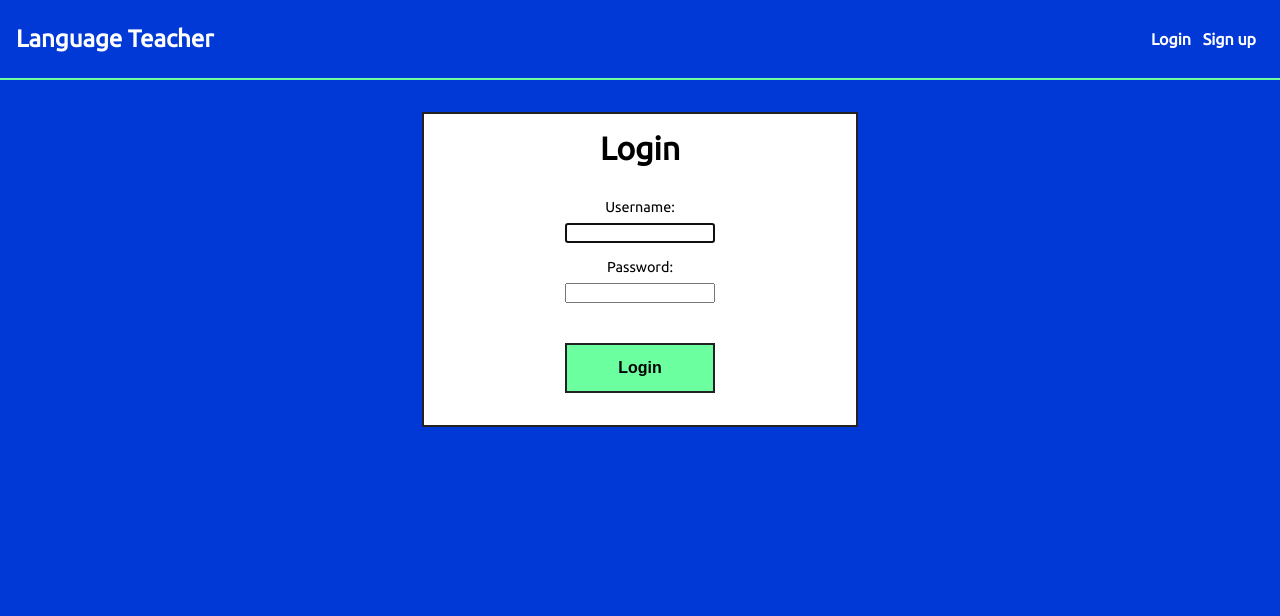
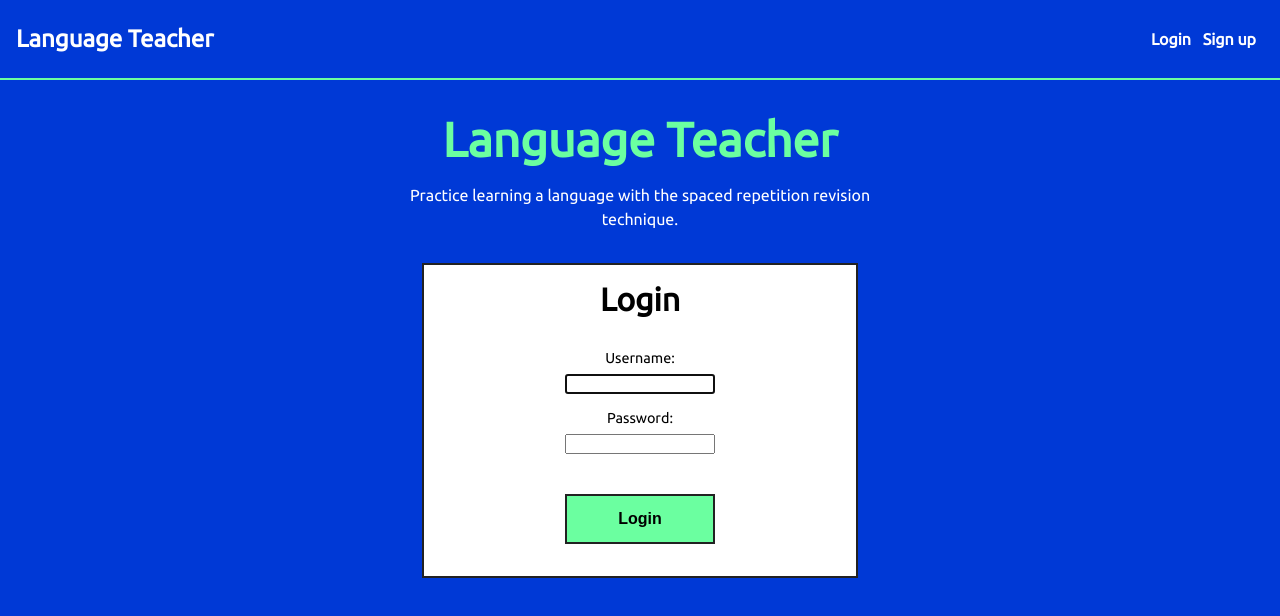
Before and after one commit to thinkful-ei-leopard/spaced-repetition-paul-matthew, a React (Create React App) app: page /login in a window 1280 px wide. Shown: the top 616 px of the page. Built offline with nearby package versions, Linux system fonts and the light colour scheme.

Commit message:
pre-deploy

```diff
--- a/src/components/AnswerForm/AnswerForm.js
+++ b/src/components/AnswerForm/AnswerForm.js
@@ -1,5 +1,6 @@
 import React, { Component } from 'react';
 import { Input, Label } from '../Form/Form';
+import { Link } from 'react-router-dom';
 import './AnswerForm.scss';
 import Button from '../Button/Button';
 import LanguageApiService from '../../services/language-api-service';
@@ -13,7 +14,7 @@ export class AnswerForm extends Component {
   handleAnswerSubmit = async (e) => {
     e.preventDefault();
     const { value } = this.state;
-    console.log(value);
+    this.setState({ value: '' });
     await LanguageApiService.postGuess(value).then((data) => {
       this.context.setAnswered(true);
       this.context.setAnswerData(data);
@@ -23,9 +24,7 @@ export class AnswerForm extends Component {
         this.context.setWordIncorrectCount(this.context.wordIncorrectCount + 1);
       }
       this.context.setTotalScore(data.totalScore);
-      this.setState({ value: '' });
     });
-
     this.props.submit(value);
   };
 
@@ -60,9 +59,9 @@ export class AnswerForm extends Component {
           <Button type="submit" className="answer-button">
             Submit
           </Button>
-          <Button className="skip-button" onClick={this.handleSkip}>
-            Try Later
-          </Button>
+          <Link to="/">
+            <Button className="skip-button">Try Later</Button>
+          </Link>
         </div>
       </form>
     );
--- a/src/components/AnswerForm/AnswerForm.scss
+++ b/src/components/AnswerForm/AnswerForm.scss
@@ -38,8 +38,8 @@
   background-color: var(--green);
   font-size: 1rem;
   font-weight: bold;
-  margin: .5rem;
-  transition: background-color .2s;
+  margin: 0.5rem;
+  transition: background-color 0.2s;
 }
 
 .answer-button:hover,
@@ -49,8 +49,11 @@
 }
 
 .skip-button {
-  // margin-top: 1rem;
+  text-decoration: none;
+  color: var(--black);
   background-color: var(--light);
+  text-align: center;
+  margin: 0 auto;
 }
 
 .button-group {
--- a/src/routes/LoginRoute/LoginRoute.js
+++ b/src/routes/LoginRoute/LoginRoute.js
@@ -1,30 +1,34 @@
-import React, { Component } from 'react'
-import LoginForm from '../../components/LoginForm/LoginForm'
-
+import React, { Component } from 'react';
+import LoginForm from '../../components/LoginForm/LoginForm';
 
 class LoginRoute extends Component {
   static defaultProps = {
     location: {},
     history: {
-      push: () => { },
+      push: () => {},
     },
-  }
+  };
 
   handleLoginSuccess = () => {
-    const { location, history } = this.props
-    const destination = (location.state || {}).from || '/'
-    history.push(destination)
-  }
+    const { location, history } = this.props;
+    const destination = (location.state || {}).from || '/';
+    history.push(destination);
+  };
 
   render() {
     return (
       <section className="intro-section">
-        <LoginForm
-          onLoginSuccess={this.handleLoginSuccess}
-        />
+        <h2 className="language-teacher">Language Teacher</h2>
+
+        <p className="intro-text-paragraph">
+          Practice learning a language with the spaced repetition revision
+          technique.
+        </p>
+
+        <LoginForm onLoginSuccess={this.handleLoginSuccess} />
       </section>
     );
   }
 }
 
-export default LoginRoute
+export default LoginRoute;
```
